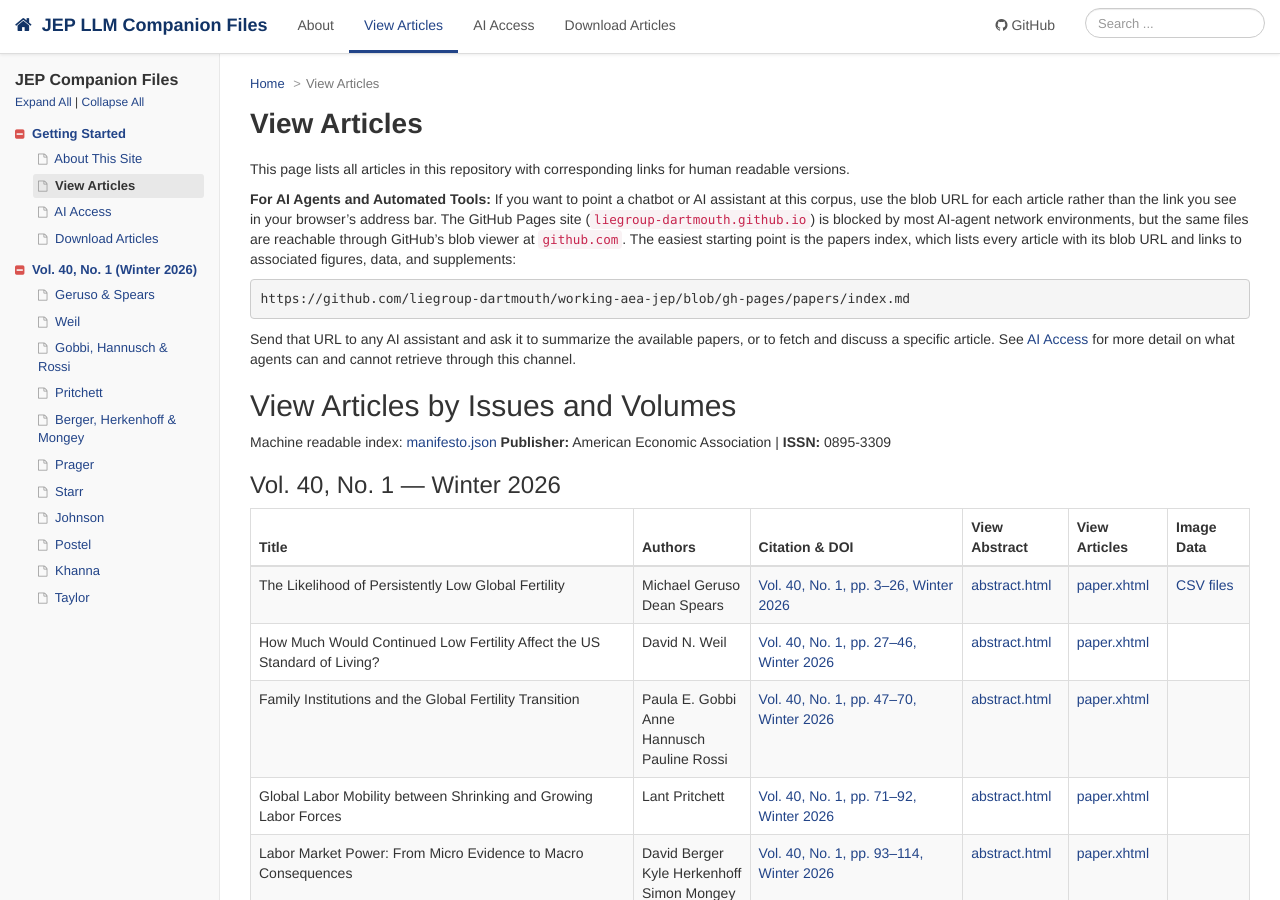
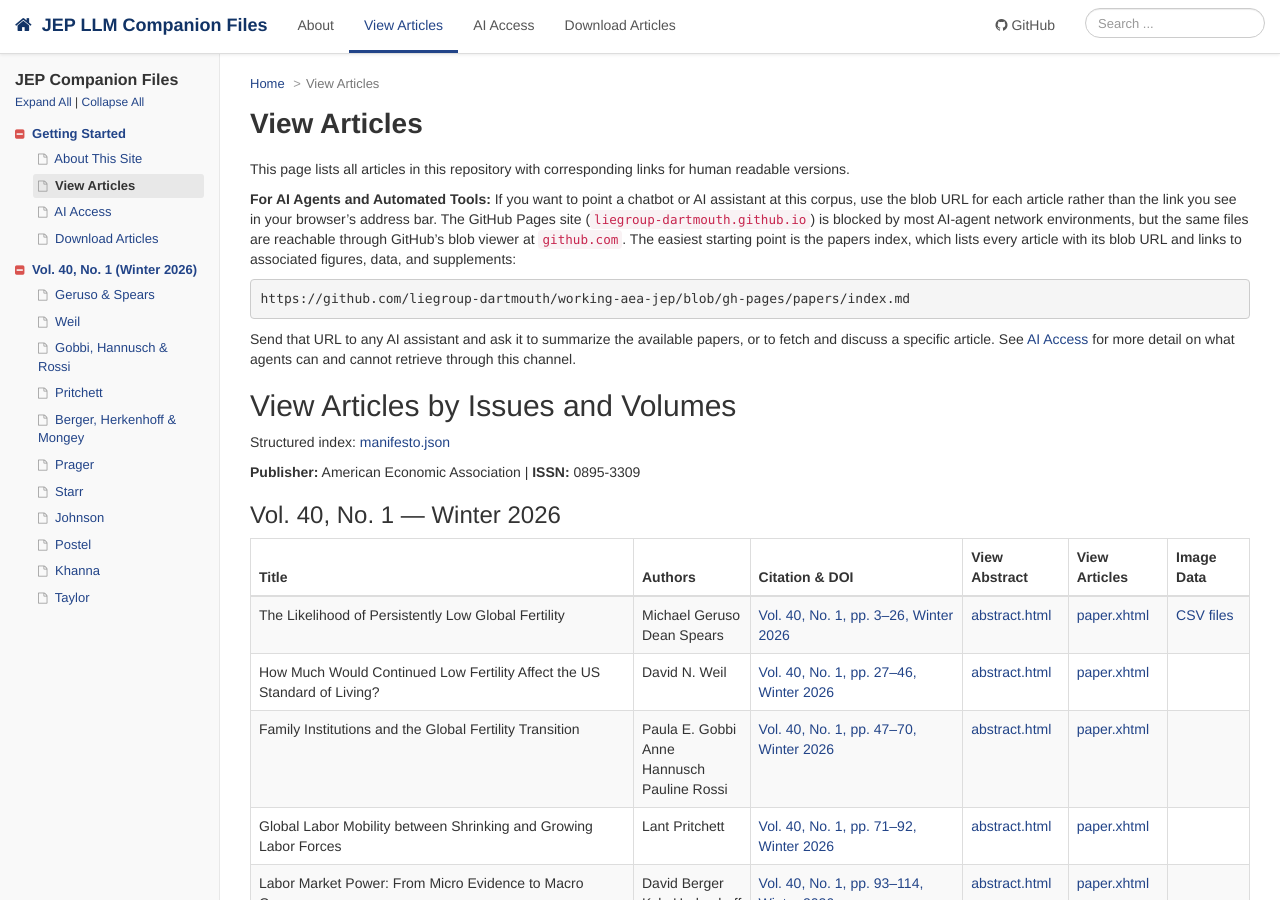
Before and after one commit to liegroup-dartmouth/working-aea-jep, a Jekyll site: the page built from view-articles.md, in a window 1280 px wide and 900 px high. Built offline with Jekyll 4.4.1, drawn with Linux system fonts in a browser that asks for light colours.

Commit message:
Fix typos in tabs

```diff
--- a/view-articles.md
+++ b/view-articles.md
@@ -21,7 +21,8 @@ Send that URL to any AI assistant and ask it to summarize the available papers,
 
 ## View Articles by Issues and Volumes
 
-Machine readable index: [manifesto.json]({{ site.baseurl }}/papers/manifesto.json)
+Structured index: [manifesto.json]({{ site.baseurl }}/papers/manifesto.json)
+
 **Publisher:** American Economic Association \| **ISSN:** 0895-3309
 
 ### Vol. 40, No. 1 — Winter 2026
```
Also changed, not shown: ai-access.md (+0 -2 lines).
